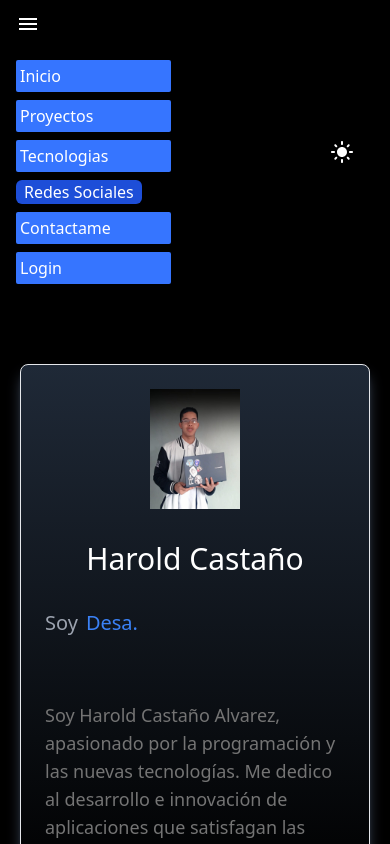
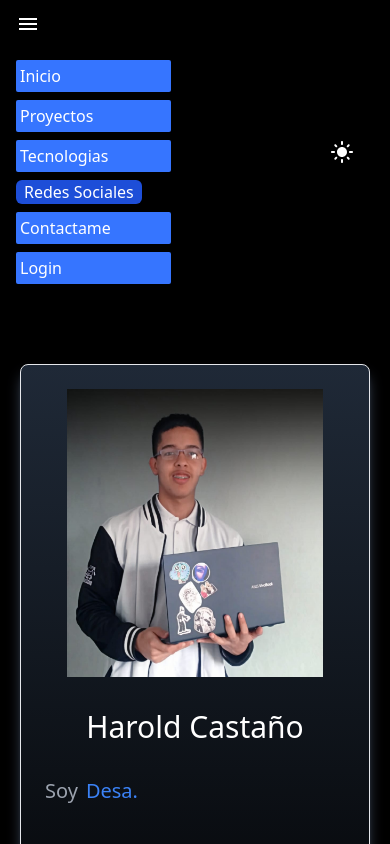
Before and after one commit to haroldCoder/portafolio-enyoi, a React (Vite) app in the folder frontend/: page / in a window 390 px wide. Shown: the top 844 px of the page. Built offline with nearby package versions, Linux system fonts and the light colour scheme.

Commit message:
fix responsive design home

```diff
--- a/frontend/src/components/Home.jsx
+++ b/frontend/src/components/Home.jsx
@@ -31,9 +31,9 @@ export default function Home(props) {
         <div className="flex justify-between xl:pr-16 ">
             <div className="target xl:w-[60%] flex flex-col p-6 rounded-lg  bg-gradient-to-b border-[1px] shadow-lg shadow-slate-600 to-transparent from-gray-800 bg-repeat-round lg:w-[70%]" style={{backdropFilter: "blur(6px)"}}>
                 <div className="flex justify-between max-md:flex-col w-[100%]">
-                    <div className='image max-md:flex md:w-[40%]  max-md:justify-center'>
-                        <img src={harold} className="max-md:w-[30%] lg:w-[18em] lg:h-[18em] lg:rounded-full" alt="harold" />
-                        <img src={coder} className="md:w-[82px] md:h-[82px] rounded-full absolute max-lg:hidden xl:w-[8vw] xl:h-[8vw] lg:left-[26%] lg:top-[47%]" alt="coder" />
+                    <div className='image max-md:flex md:w-[40%] h-72 max-md:justify-center'>
+                        <img src={harold} className="max-md:w-64 md:h-[30vw] lg:w-72 lg:h-full lg:rounded-full object-cover" alt="harold" />
+                        <img src={coder} className="md:w-[82px] md:h-[82px] rounded-full absolute max-lg:hidden xl:w-[7vw] xl:h-[7vw] lg:left-[26%] lg:top-[47%]" alt="coder" />
                     </div>
                     <div className='w-[40%] max-md:w-[100%] max-md:mt-8'>
                         <h2 className='text-3xl text-white max-md:text-center font-medium mb-4'>Harold Castaño</h2>
```
